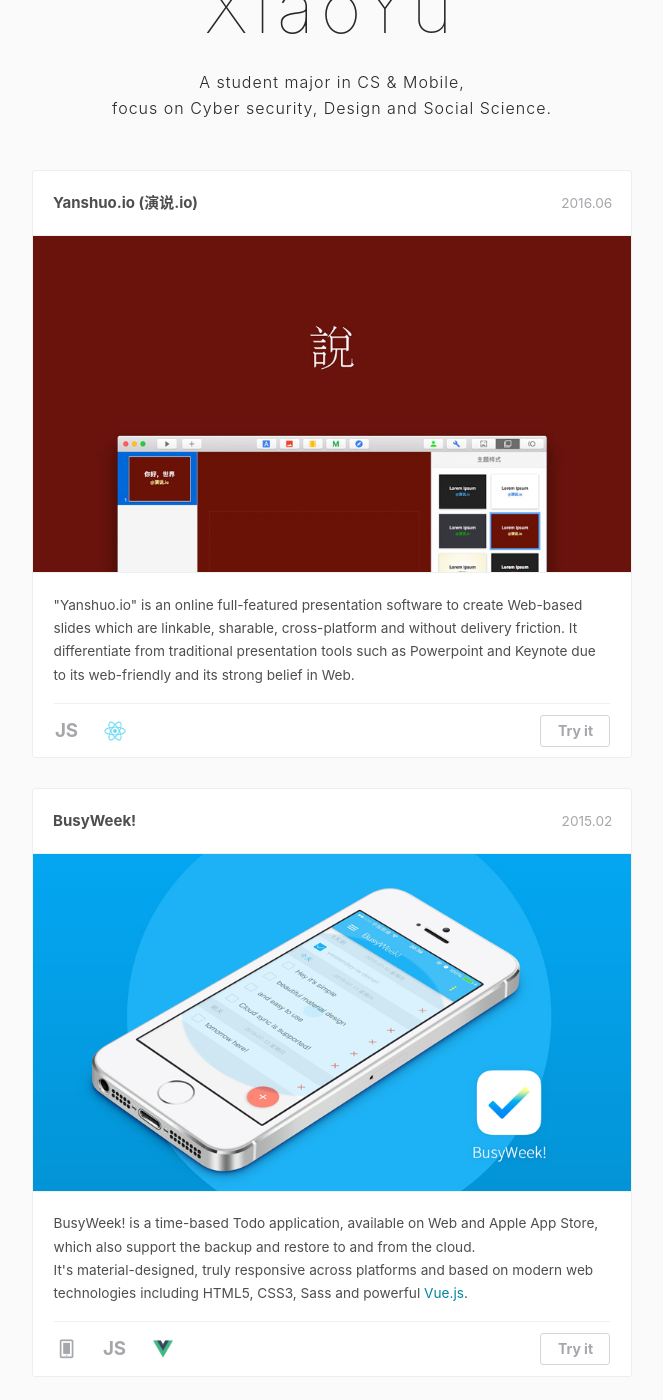
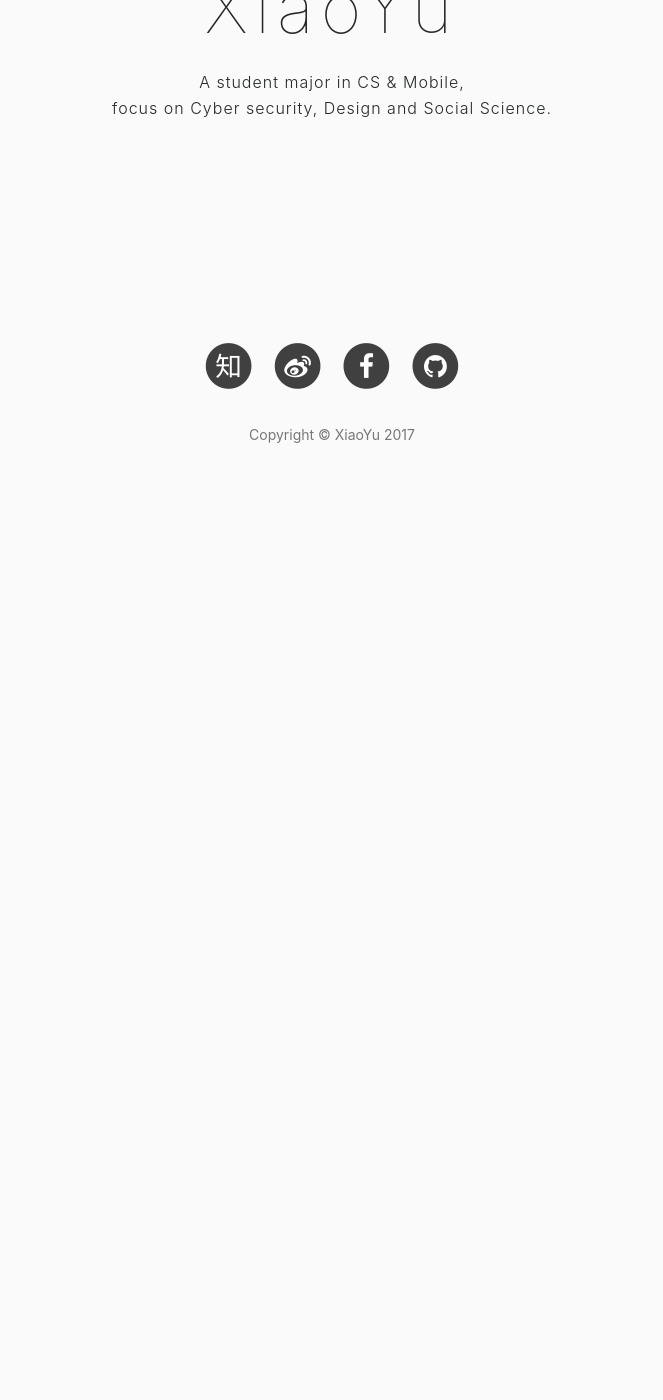
Before and after one commit to OnlyThen/onlythen.github.io, a Jekyll site: the page built from portfolio/index.html, in a window 1280 px wide and 1400 px high, scrolled down 300 px. Shown: the whole window, without its empty margins (308-971 px from the left). Built offline with Jekyll 4.4.1, drawn with Linux system fonts in a browser that asks for light colours; nearby versions of some CDN libraries; comment, search, counter and statistics services are not loaded; after the commit the page ends 900 px from its top, so only the background shows below that.

Commit message:
delete other portifolio

```diff
--- a/_includes/footer.html
+++ b/_includes/footer.html
@@ -25,7 +25,7 @@
                     </li>
                     {% endif %}
 
-                    <!-- add Weibo, Zhihu by Hux, add target = "_blank" to <a> by Hux -->
+                    <!-- add Weibo, Zhihu by Yu, add target = "_blank" to <a> by Yu -->
                     {% if site.zhihu_username %}
                     <li>
                         <a target="_blank" href="https://www.zhihu.com/people/{{ site.zhihu_username }}">
--- a/portfolio/index.html
+++ b/portfolio/index.html
@@ -22,46 +22,6 @@
 					focus on Cyber security, Design and Social Science.</p>
 			</header>
 			<div class="main">
-				<ul class="cbp_tmtimeline">
-					<li>
-						<div class="cbp_tmlabel">
-							<h2 id="boxoffice">Yanshuo.io (演说.io)</h2>
-							<time>2016.06</time>
-							<img src="images/work-yanshuo.jpg">
-							<ul>
-								<li>
-									"Yanshuo.io" is an online full-featured presentation software to create Web-based slides which are linkable, sharable, cross-platform and without delivery friction. It differentiate from traditional presentation tools such as Powerpoint and Keynote due to its web-friendly and its strong belief in Web.
-								</li>
-								<li class="skill">
-									<span><b>JS</b></span>
-									<span class="i-react"></span>
-									<span class="link"><a target="_blank" href="https://yanshuo.io">Try it</a></span>
-								</li>
-							</ul>
-						</div>
-					</li>
-
-					<li>
-						<div class="cbp_tmlabel">
-							<h2 id="busyweek">BusyWeek!</h2>
-							<time>2015.02</time>
-							<img src="images/work-busyweek.jpg">
-							<ul>
-								<li>
-									BusyWeek! is a time-based Todo application, available on Web and Apple App Store, which also support the backup and restore to and from the cloud.<br>
-									It's material-designed, truly responsive across platforms and based on modern web technologies including HTML5, CSS3, Sass and powerful <a href="http://vuejs.org">Vue.js</a>.
-								</li>
-								<li class="skill">
-									<span class="cbp_tmicon-phone"></span>
-									<span><b>JS</b></span>
-									<span class="i-vue"></span>
-									<span class="link"><a target="_blank" href="http://huangxuan.me/BusyWeek/dist/">Try it</a></span>
-								</li>
-							</ul>
-						</div>
-					</li>
-
-
 
 
                     {% if site.duoshuo_username %}
```
Also changed, not shown: 3 other files.
